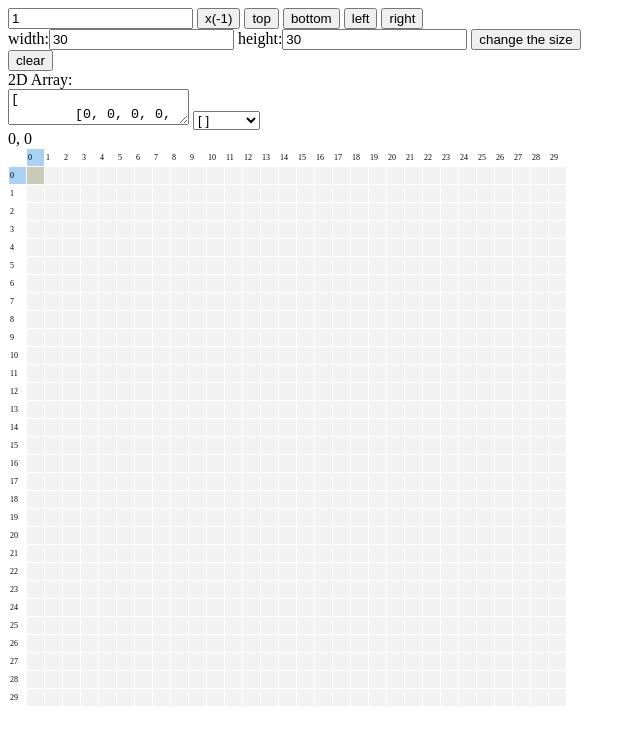
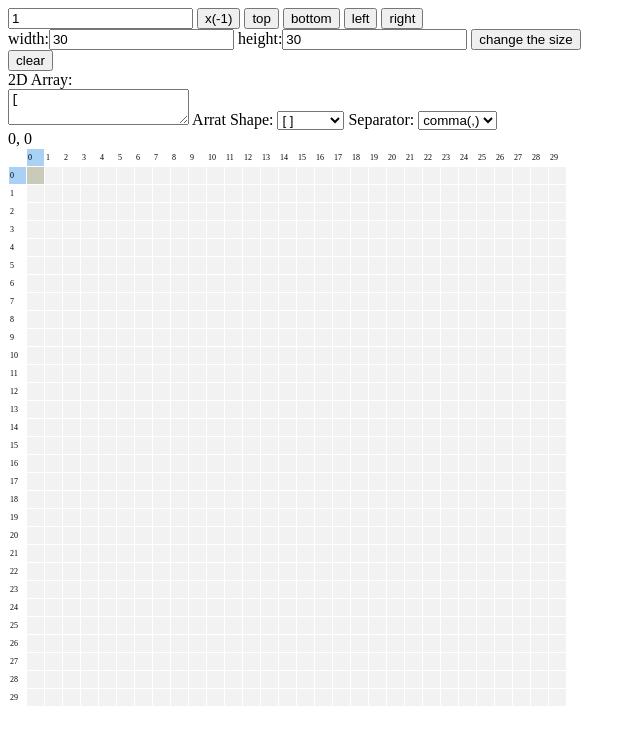
Before and after one commit to nwtgck/2d-arrays-plotter, a plain HTML site: page index.html in a window 1280 px wide. Shown: the whole page, without its empty margins (0-640 px from the left). Drawn offline with nearby package versions, Linux system fonts and the light colour scheme.

Commit message:
[add] 区切り文字をカンマとスペース選べるようにした（Matlabの影響） [add] 配列の形に(1, 2, 4)やSeq(1, 2, 4), List(1, 2, 4)などができるように変更

```diff
--- a/app.js
+++ b/app.js
@@ -3,6 +3,7 @@ angular.module('2DMaker', []).
 		var init_w = 30, init_h = 30;
 		$scope.table = [];
 		$scope.bracket = "[";
+		$scope.separator = ',';
 		$scope.addValue = 1;
 		$scope.overW = 0;
 		$scope.overH = 0;
@@ -12,7 +13,10 @@ angular.module('2DMaker', []).
 			'[' : ']',
 			'{' : '}',
 			'c(': ')',
-			'Array(': ')'
+			'Array(': ')',
+			'List(' : ')',
+			'Seq(' : ')',
+			'(' : ')'
 		};
 		$scope.plot = function(i, j){
 			console.log(i, j);
@@ -111,8 +115,8 @@ angular.module('2DMaker', []).
 			return $scope.bracket + "\n" +$scope.table.map(function(row){
 				return "\t" + $scope.bracket + row.map(function(v){
 					return v.content;
-				}).join(', ') + brackets[$scope.bracket];
-			}).join(",\n") + "\n" + brackets[$scope.bracket];
+				}).join($scope.separator) + brackets[$scope.bracket];
+			}).join($scope.separator+"\n") + "\n" + brackets[$scope.bracket];
 		};
 
 		$scope.resetSize = function(){
--- a/index.html
+++ b/index.html
@@ -24,11 +24,20 @@
 
 		2D Array: <br>
 		<textarea onclick='this.select()'>{{arrayString()}}</textarea>
+		Arrat Shape:
 		<select ng-model="bracket">
 			<option value="{">{ }</option>
 			<option value="[">[ ]</option>
+			<option value="(">( )</option>
 			<option value="c(">c( )</option>
 			<option value="Array(">Array( )</option>
+			<option value="List(">List( )</option>
+			<option value="Seq(">Seq( )</option>
+		</select>
+		Separator:
+		<select ng-model="separator">
+			<option value=",">comma(,)</option>
+			<option value=" ">space( )</option>
 		</select>
 		<br>
 		{{overH}}, {{overW}}
```
